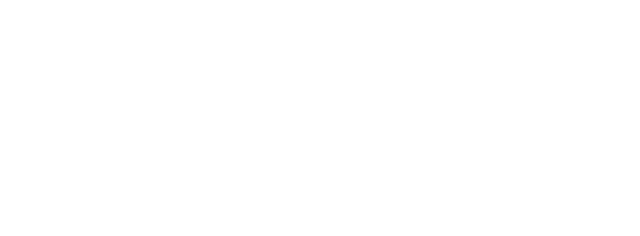
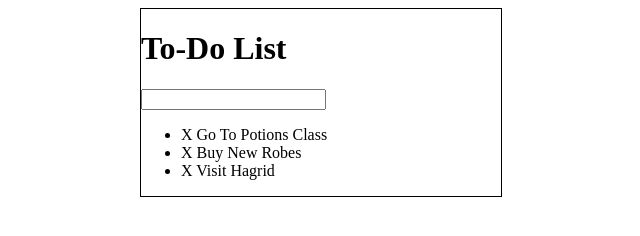
Before and after one commit to VasiliIgnatenko/Learn-web-dev, a plain HTML site: page Projects/TODO List/index.html in a window 1280 px wide. Shown: the whole page, without its empty margins (319-959 px from the left). Drawn offline with nearby package versions, Linux system fonts and the light colour scheme.

Commit message:
TodoList style

```diff
--- a/Projects/TODO List/assets/css/style.css
+++ b/Projects/TODO List/assets/css/style.css
@@ -0,0 +1,10 @@
+#container {
+    width: 360px;
+    margin: 0 auto;
+    border: 1px solid black;
+}
+
+.completed {
+    color: gray;
+    text-decoration: line-through;
+}
--- a/Projects/TODO List/assets/js/app.js
+++ b/Projects/TODO List/assets/js/app.js
@@ -0,0 +1,20 @@
+$("li").click(function(){
+    $(this).toggleClass("completed");
+});
+
+//if li is gray
+//if($(this).css("color") === "rgb(128, 128, 128)") {
+    //turn it black
+    //$(this).css({
+    //    color: "black",
+    //    textDecoration: "none"
+    //});
+//}
+//else
+//else {
+    //turn it gray
+//    $(this).css({
+//        color: "gray",
+//        textDecoration: "line-through"
+//    });
+//}
--- a/Projects/TODO List/index.html
+++ b/Projects/TODO List/index.html
@@ -6,7 +6,7 @@
     <title>Todo List</title>
     <meta name="viewport" content="width=device-width, initial-scale=1">
     <link rel="stylesheet" type="text/css" media="screen" href="assets/css/style.css">
-    <script src="assets/js/app.js"></script>
+
     <script
         src="https://code.jquery.com/jquery-3.3.1.min.js"
         integrity="sha256-FgpCb/KJQlLNfOu91ta32o/NMZxltwRo8QtmkMRdAu8="
@@ -14,7 +14,16 @@
     </script>
 </head>
 <body>
+    <div id="container">
+        <h1>To-Do List</h1>
+        <input type="text">
 
-
+        <ul>
+            <li><span>X</span> Go To Potions Class</li>
+            <li><span>X</span> Buy New Robes</li>
+            <li><span>X</span> Visit Hagrid</li>
+        </ul>
+    </div>
+<script type="text/javascript" src="assets/js/app.js"></script>
 </body>
 </html>
```
